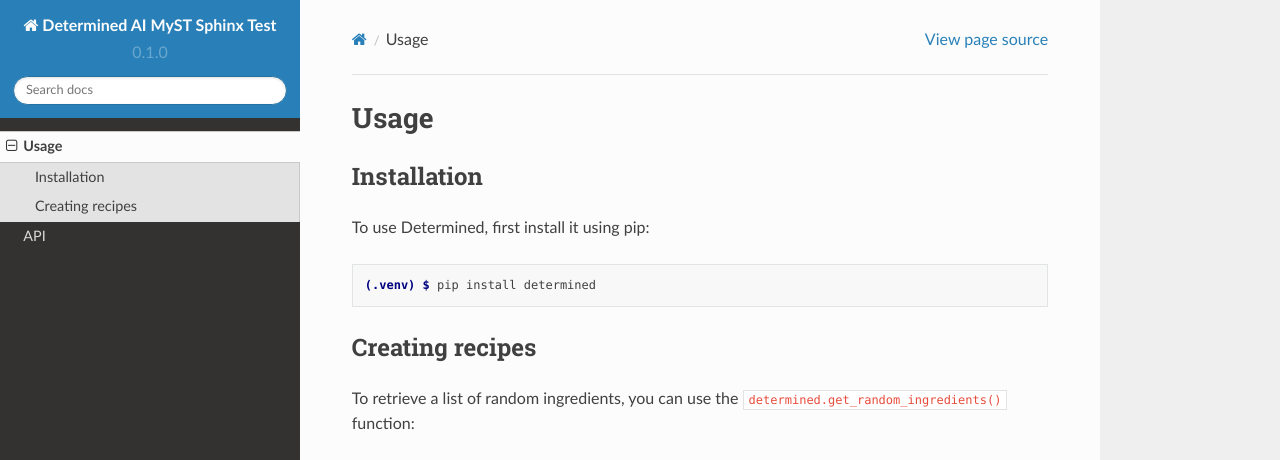
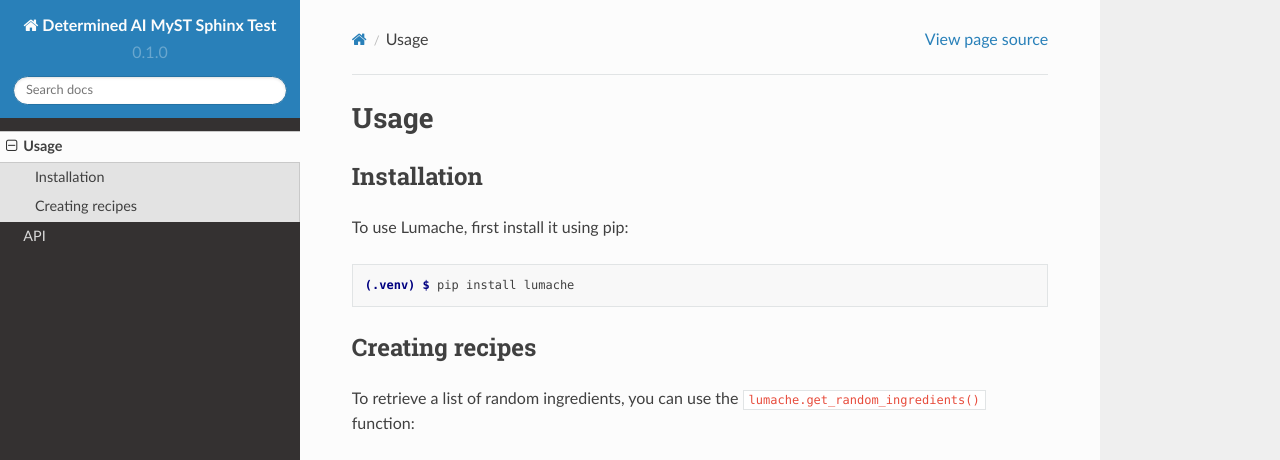
Before and after one commit to tara-det-ai/myst-sphinx-alpha, a Sphinx documentation site: the page built from docs/source/usage.rst, in a window 1280 px wide and 1095 px high. Shown: the top 460 px of the window. Built offline with Sphinx 7.4.7 and the Read the Docs theme 2.0.0, drawn with Linux system fonts in a browser that asks for light colours; some of the changed text lies outside the part shown; grey boxes are pictures that could not be loaded.

```diff
--- a/docs/source/api.rst
+++ b/docs/source/api.rst
@@ -4,4 +4,4 @@
 .. autosummary::
    :toctree: generated
 
-   determined
+   lumache
--- a/docs/source/index.rst
+++ b/docs/source/index.rst
@@ -5,7 +5,8 @@
 
 Determined AI is the fastest and easiest way to build deep learning models.
 
-Check out the :doc:`usage` section for further information, including :ref:`installation`.
+Check out the :doc:`usage` section for further information, including
+how to :ref:`installation` the project.
 
 .. note::
 
--- a/docs/source/usage.rst
+++ b/docs/source/usage.rst
@@ -6,28 +6,28 @@
 Installation
 ------------
 
-To use Determined, first install it using pip:
+To use Lumache, first install it using pip:
 
 .. code-block:: console
 
-   (.venv) $ pip install determined
+   (.venv) $ pip install lumache
 
 Creating recipes
 ----------------
 
 To retrieve a list of random ingredients,
-you can use the ``determined.get_random_ingredients()`` function:
+you can use the ``lumache.get_random_ingredients()`` function:
 
-.. autofunction:: determined.get_random_ingredients
+.. autofunction:: lumache.get_random_ingredients
 
 The ``kind`` parameter should be either ``"meat"``, ``"fish"``,
-or ``"veggies"``. Otherwise, :py:func:`determined.get_random_ingredients`
+or ``"veggies"``. Otherwise, :py:func:`lumache.get_random_ingredients`
 will raise an exception.
 
-.. autoexception:: determined.InvalidKindError
+.. autoexception:: lumache.InvalidKindError
 
 For example:
 
->>> import determined
->>> determined.get_random_ingredients()
+>>> import lumache
+>>> lumache.get_random_ingredients()
 ['shells', 'gorgonzola', 'parsley']
--- a/determined.py
+++ b/lumache.py
@@ -1,5 +1,5 @@
 """
-Determined AI Docs - We can do anything. We can even apply a new theme to our sphinx docs.
+Lumache - Python library for cooks and food lovers.
 """
 
 __version__ = "0.1.0"
--- a/pyproject.toml
+++ b/pyproject.toml
@@ -3,6 +3,6 @@
 build-backend = "flit_core.buildapi"
 
 [project]
-name = "Determined AI Sphinx Theme Test"
-authors = [{name = "DeterminedAI", email = "determined@determined"}]
+name = "lumache"
+authors = [{name = "Graziella", email = "graziella@lumache"}]
 dynamic = ["version", "description"]
```
